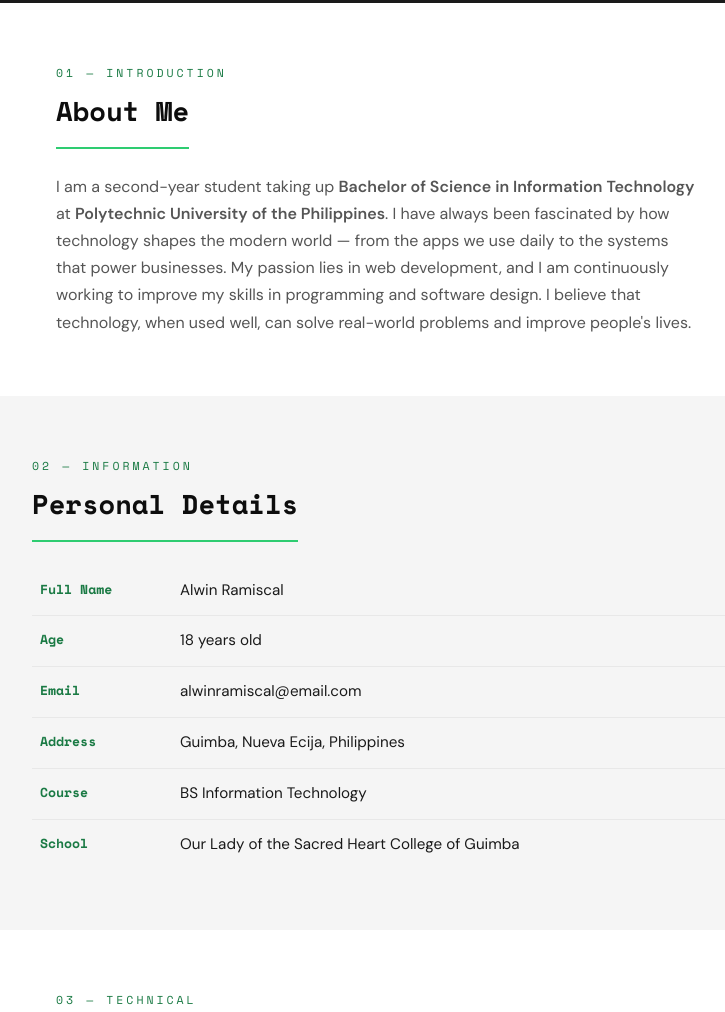
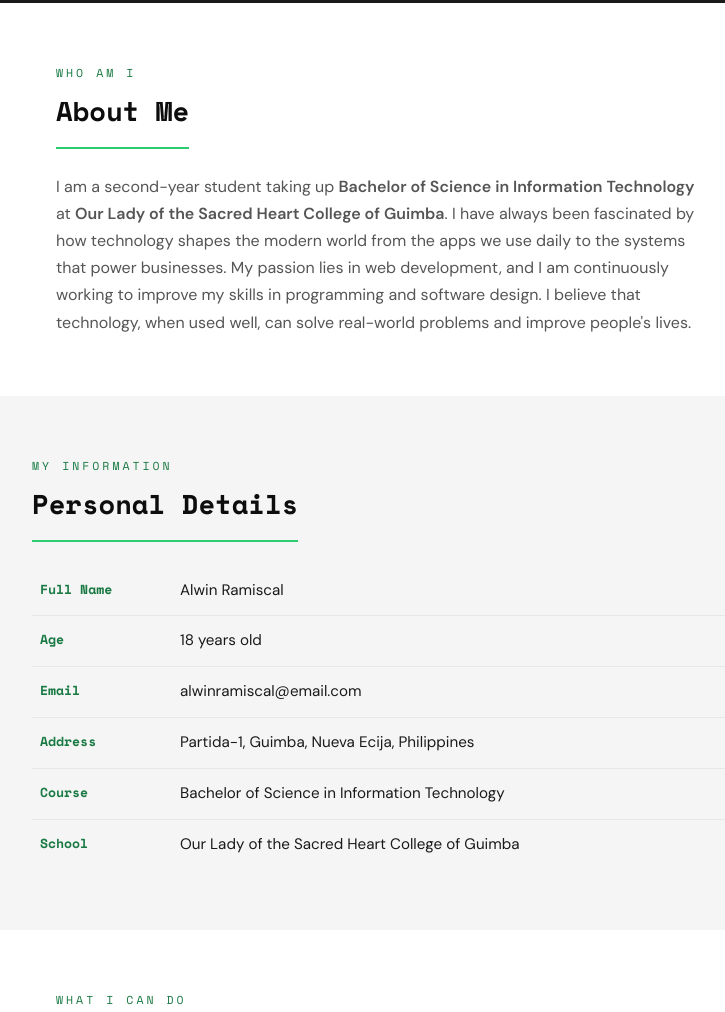
Before and after one commit to Alwin-Ramiscal/ramiscal69, a plain HTML site: page index.html in a window 1280 px wide. Shown: the part 414-1426 px from the top of the page, without its empty margins (228-953 px from the left). Drawn offline with nearby package versions, Linux system fonts and the light colour scheme.

Commit message:
index.html

```diff
--- a/index.html
+++ b/index.html
@@ -34,12 +34,12 @@
      SECTION 2: ABOUT ME
 ═══════════════════════════════════════ -->
 <section id="about">
-  <div class="section-label">01 — Introduction</div>
+  <div class="section-label"> Who am I</div>
   <h2 class="section-title">About Me</h2>
   <p class="about-text">
     I am a second-year student taking up <strong>Bachelor of Science in Information Technology</strong>
-    at <strong>Polytechnic University of the Philippines</strong>. I have always been fascinated by
-    how technology shapes the modern world — from the apps we use daily to the systems that power
+    at <strong>Our Lady of the Sacred Heart College of Guimba</strong>. I have always been fascinated by
+    how technology shapes the modern world from the apps we use daily to the systems that power
     businesses. My passion lies in web development, and I am continuously working to improve my
     skills in programming and software design. I believe that technology, when used well, can solve
     real-world problems and improve people's lives.
@@ -51,7 +51,7 @@
 ═══════════════════════════════════════ -->
 <section id="details" style="background:var(--gray); max-width:100%; padding:60px 24px;">
   <div class="inner">
-    <div class="section-label">02 — Information</div>
+    <div class="section-label"> My Information</div>
     <h2 class="section-title">Personal Details</h2>
     <table class="details-table">
       <tr>
@@ -68,11 +68,11 @@
       </tr>
       <tr>
         <td>Address</td>
-        <td>Guimba, Nueva Ecija, Philippines</td>
+        <td>Partida-1, Guimba, Nueva Ecija, Philippines</td>
       </tr>
       <tr>
         <td>Course</td>
-        <td>BS Information Technology</td>
+        <td>Bachelor of Science in Information Technology</td>
       </tr>
       <tr>
         <td>School</td>
@@ -86,7 +86,7 @@
      SECTION 4: SKILLS
 ═══════════════════════════════════════ -->
 <section id="skills">
-  <div class="section-label">03 — Technical</div>
+  <div class="section-label">What I can do</div>
   <h2 class="section-title">Skills &amp; Languages</h2>
   <div class="skills-grid">
 
```
